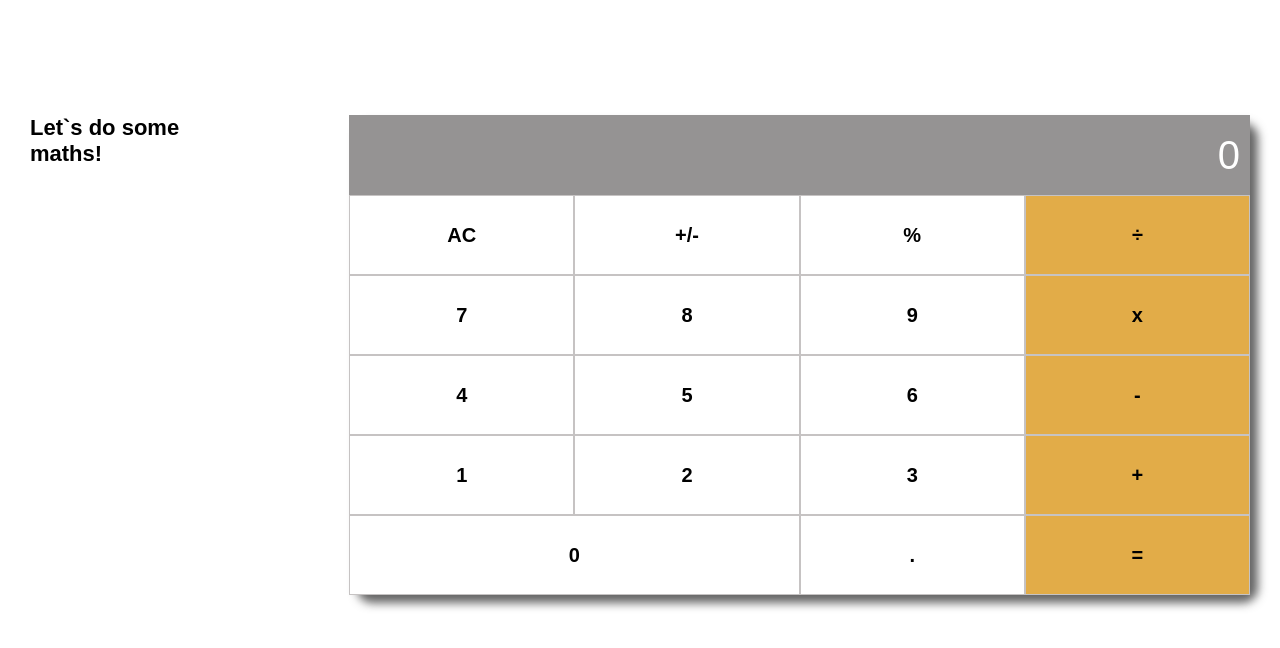
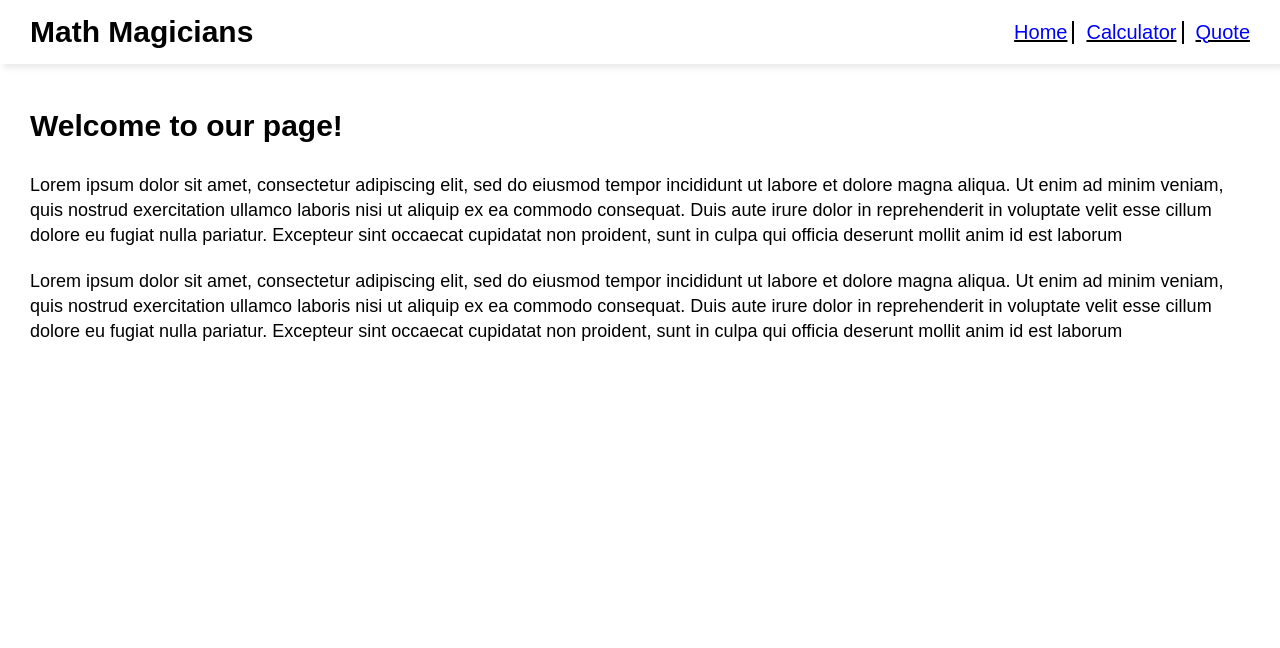
Before and after one commit to MohamedHNoor/math-magicians-app, a React (Create React App) app: page / in a window 1280 px wide. Shown: the top 648 px of the page. Built offline with nearby package versions, Linux system fonts and the light colour scheme.

Commit message:
Used React Router

```diff
--- a/src/App.js
+++ b/src/App.js
@@ -1,16 +1,23 @@
-import React, { Component } from 'react';
+import React from 'react';
+import { BrowserRouter as Router, Routes, Route } from 'react-router-dom';
 import Calculator from './components/Calculator';
+import Navbar from './components/pages/Navbar';
+import Home from './components/pages/Home';
+import Quotes from './components/pages/Quotes';
 import './index.css';
 
-class App extends Component {
-  constructor() {
-    super();
-    this.state = {};
-  }
-
-  render() {
-    return <Calculator />;
-  }
-}
+const App = () => (
+  <>
+    <Router>
+      <Navbar />
+      <Routes>
+        <Route path="/math-magicians-app" element={<Home />} />
+        <Route path="/" element={<Home />} />
+        <Route path="/calculator" element={<Calculator />} />
+        <Route path="/quote" element={<Quotes />} />
+      </Routes>
+    </Router>
+  </>
+);
 
 export default App;
```
